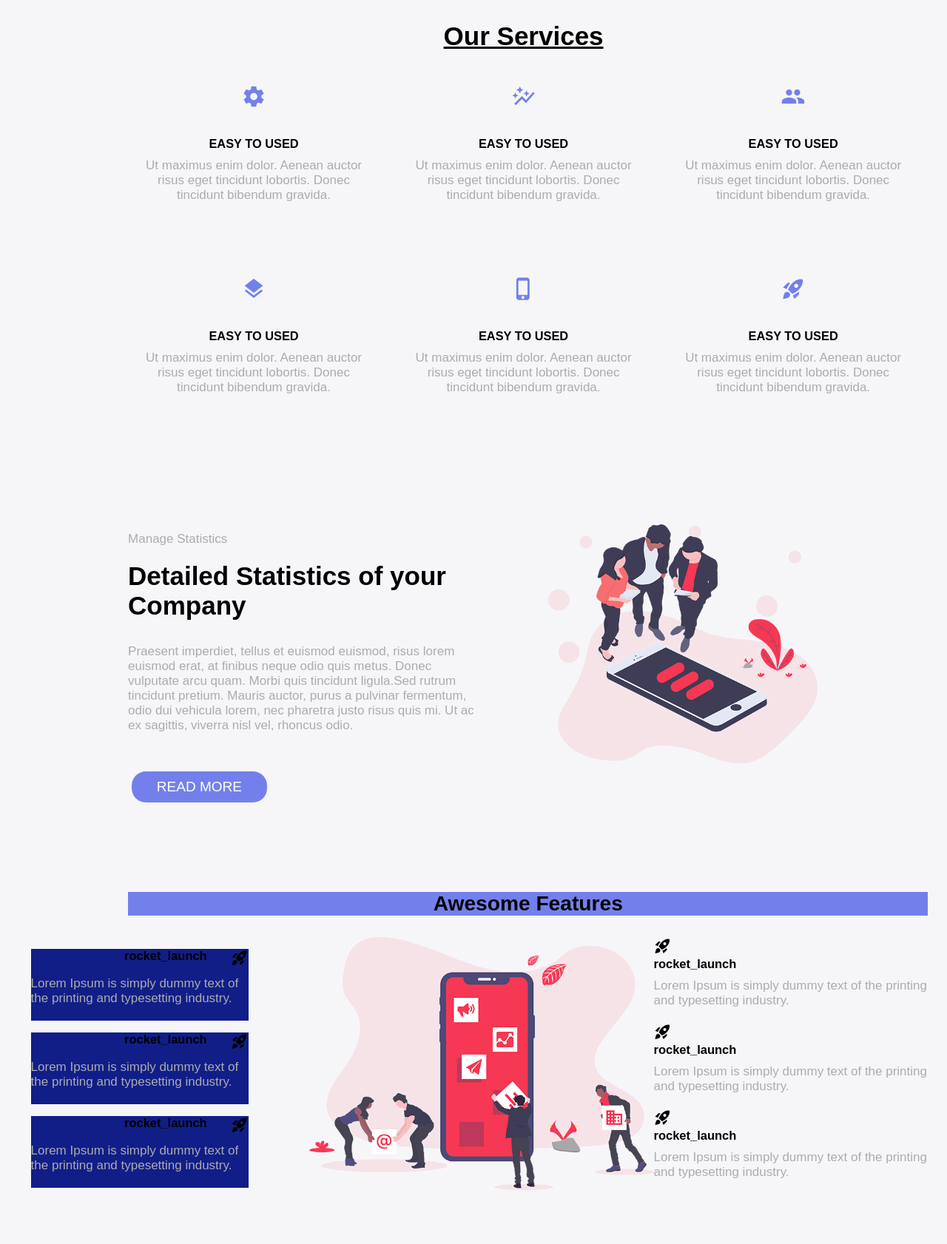
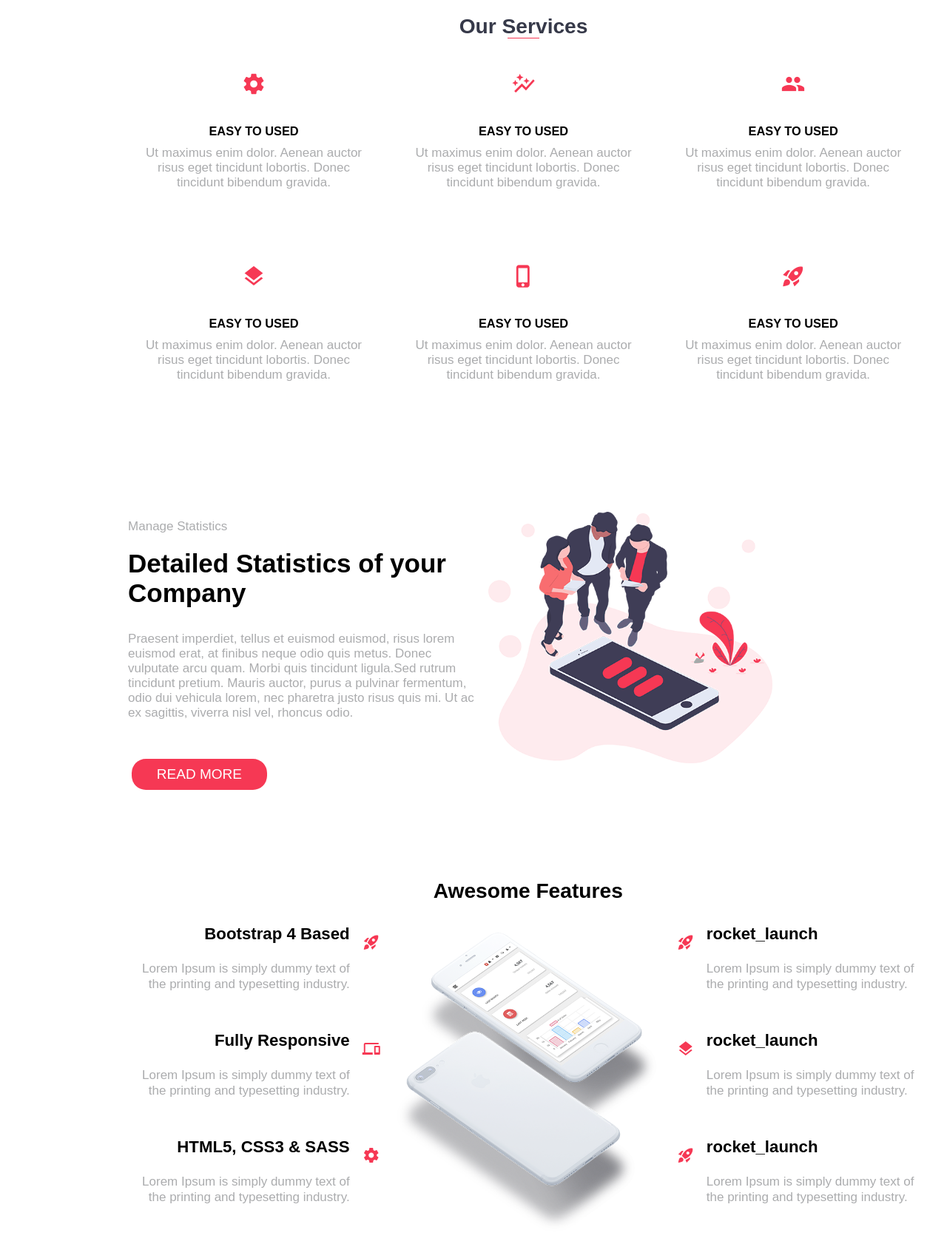
Before and after one commit to moatazBamossa/fusion-opl, a plain HTML site: page index.html in a window 1280 px wide. Shown: the part 800-2482 px from the top of the page at 74% size. Before the commit the page ends 2422 px from the top, so only its background shows below. Drawn offline with Linux system fonts and the light colour scheme.

Commit message:
edite the color and add Awesome Features

```diff
--- a/index.html
+++ b/index.html
@@ -147,7 +147,7 @@
         </div>
         <div class="AwesomeFeatures">
             <div class="title">
-                <h1> Awesome Features </h1>
+                <h1 class="lines"> Awesome Features </h1>
             </div>
         </div>
         <div class="Features">
@@ -158,7 +158,7 @@
                             <span class="material-icons">rocket_launch</span>
                         </div>
                         <div class="title">
-                            <h3>rocket_launch</h3>
+                            <h3>Bootstrap 4 Based</h3>
                         </div>
                     </div>
                     <div class="paragraph">
@@ -168,7 +168,51 @@
                 <div class="feature">
                     <div class="up">
                          <div class="icon">
+                             <span class="material-icons">devices</span>
+                         </div>
+                         <div class="title">
+                             <h3>Fully Responsive</h3>
+                         </div>
+                     </div>
+                     <div class="paragraph">
+                         <p>Lorem Ipsum is simply dummy text of the printing and typesetting industry.</p>
+                     </div>
+                 </div>
+                 <div class="feature">
+                    <div class="up">
+                         <div class="icon">
+                             <span class="material-icons">settings</span>
+                         </div>
+                         <div class="title">
+                             <h3>HTML5, CSS3 & SASS</h3>
+                         </div>
+                     </div>
+                     <div class="paragraph">
+                         <p>Lorem Ipsum is simply dummy text of the printing and typesetting industry.</p>
+                     </div>
+                 </div>
+            </div>
+            <div class="middle">
+                <img src="image/intro-mobiles.png" alt="">
+            </div>
+            <div class="right">
+                <div class="feature">
+                    <div class="up">
+                         <div class="icon">
                              <span class="material-icons">rocket_launch</span>
+                         </div>
+                         <div class="title">
+                             <h3>rocket_launch</h3>
+                         </div>
+                     </div>
+                     <div class="paragraph">
+                         <p>Lorem Ipsum is simply dummy text of the printing and typesetting industry.</p>
+                     </div>
+                 </div>
+                 <div class="feature">
+                    <div class="up">
+                         <div class="icon">
+                             <span class="material-icons">layers</span>
                          </div>
                          <div class="title">
                              <h3>rocket_launch</h3>
@@ -192,44 +236,6 @@
                      </div>
                  </div>
             </div>
-            <div class="middle">
-                <img src="image/intro-mobile.png" alt="">
-            </div>
-            <div class="right">
-                <div class="up">
-                    <div class="icon">
-                        <span class="material-icons">rocket_launch</span>
-                    </div>
-                    <div class="title">
-                        <h3>rocket_launch</h3>
-                    </div>
-                </div>
-                <div class="paragraph">
-                    <p>Lorem Ipsum is simply dummy text of the printing and typesetting industry.</p>
-                </div>
-                <div class="up">
-                    <div class="icon">
-                        <span class="material-icons">rocket_launch</span>
-                    </div>
-                    <div class="title">
-                        <h3>rocket_launch</h3>
-                    </div>
-                </div>
-                <div class="paragraph">
-                    <p>Lorem Ipsum is simply dummy text of the printing and typesetting industry.</p>
-                </div>
-                <div class="up">
-                    <div class="icon">
-                        <span class="material-icons">rocket_launch</span>
-                    </div>
-                    <div class="title">
-                        <h3>rocket_launch</h3>
-                    </div>
-                </div>
-                <div class="paragraph">
-                    <p>Lorem Ipsum is simply dummy text of the printing and typesetting industry.</p>
-                </div>
-            </div>
         </div>
     </div>
 </body>
--- a/stayle.css
+++ b/stayle.css
@@ -1,5 +1,5 @@
 :root {
-    --color-primary : #7380ec;
+    --color-primary : #f63854;
     --color-danger : red;
     --color-success : green;
     --color-warning : #ffbb55;
@@ -10,14 +10,16 @@
     --color-light : rgba(132,139,200,0.18);
     --color-primary-variant : #111e88;
     --color-dark-variant : #677483;
-    --color-background : #f6f6f9;
+    --color-background : #fff;
     --card-border-radius : 2rem;
     --border-radius-1 : 0.4rem;
     --border-radius-2 : 0.8rem;
     --border-radius-3 : 1.2rem;
     --card-padding: 1.8rem;
     --padding-1: 1.2rem;
-    --box-shadow: 0 0 12px var(--color-light);
+    --box-shadow: 7px 8px 17px gray;
+    --font-family-sans-serif: -apple-system,BlinkMacSystemFont,"Segoe UI",Roboto,"Helvetica Neue",Arial,sans-serif,"Apple Color Emoji","Segoe UI Emoji","Segoe UI Symbol";
+    --font-family-monospace: SFMono-Regular,Menlo,Monaco,Consolas,"Liberation Mono","Courier New",monospace;
 }
 *{
     margin: 0;
@@ -48,12 +50,12 @@ body {
     gap: 1.8rem;
     justify-items: end;
 }
-.top a{
+.top .Navation a{
     color: var(--color-dark);
     text-decoration: none;
     position: relative;
 }
-.top a:before {
+.top .Navation a:before {
     content: "";
     position: absolute;
     left: 0;
@@ -64,15 +66,15 @@ body {
     transition: width 300ms ease;
   }
 
-  .top a:hover:before{
+  .top .Navation a:hover:before{
     width: 100%;
   }
-  .top a:hover {
+  .top .Navation a:hover {
     color: var(--color-primary);
   }
 img {
     display: block;
-    width: 100%;
+    width: 70%;
 }
 
 .top{
@@ -92,7 +94,7 @@ img {
 .container .top .Navation {
     display: flex;
     gap: 2vw;
-    font-size: 17px;
+    font-size: 15px;
 
 }
 .container .top .Navation .active {
@@ -101,7 +103,7 @@ img {
 /* ============== Second part */
 .second {
     background-image: url(image/hero-area.svg);
-    background-position: center center;
+    background-position: bottom;
     background-repeat: no-repeat;
     background-size: cover;
     margin-top: 2rem;
@@ -115,9 +117,11 @@ img {
     margin-left: 9%;
     width: 41%;
 }
+
 .second .left h1 {
    font-size: 40px;
    margin-bottom: 3rem;
+   font-family: 'Arvo';
 }
 
 .paragraph{
@@ -157,32 +161,61 @@ img {
     background: transparent;
     color: var(--color-primary);
     border: 1px solid var(--color-primary);
-    box-shadow: var(--box-shadow);
+
 }
 .second .left .btn-learnmore:hover {
     background:var(--color-primary);
     color: var(--color-white);
     border: 1px solid var(--color-primary);
-    box-shadow: var(--box-shadow);
+
 }
 
 .second .right img{
-    width: 75%;
+    width: 66%;
 }
-.backimg {
+/* .backimg {
     margin-bottom: -112px
-}
+} */
 
 /* ============= Services ============= */
 .thered{
+    margin-top: 2rem;
     text-align: center;
     width: 89%;
-    }
-.thered h1 {
-    font-size: 35px;
-    text-align: center;
-    text-decoration: underline;
 }
+.thered h1{
+    min-width: auto;
+    color: var(--color-dark);
+    text-decoration: none;
+    position: relative;
+}
+
+lines{
+    min-width: auto;
+    color: var(--color-dark);
+    text-decoration: none;
+    position: relative;
+}
+lines:before {
+    content: "";
+    position: absolute;
+    left: 48%;
+    bottom: 0;
+    width: 4%;
+    height: 1px;
+    background-color: var(--color-primary);
+}
+.thered h1:before {
+    content: "";
+    position: absolute;
+    left: 48%;
+    bottom: 0;
+    width: 4%;
+    height: 1px;
+    background-color: var(--color-primary);
+    transition: width 300ms ease;
+  }
+
 
 .thered .services {
     display: grid;
@@ -213,9 +246,9 @@ img {
     margin-top: 10px;
 }
 
-.services .service:hover
+.thered .services .service:hover
  {
-   box-shadow: var(--box-shadow);
+    box-shadow: var(--box-shadow)
 }
 
 .services .service:hover .icon span{
@@ -229,7 +262,7 @@ img {
     display: flex;
 }
 .ManageStatistics .left {
-    width: 44%;
+    width: 80%;
 }
 .ManageStatistics .left h1{
     font-size: 35px;
@@ -247,38 +280,55 @@ img {
 }
 
 .ManageStatistics .right {
-    width: 44%;
+    width: 100%;
     margin-left: 12px
 }
 .ManageStatistics .right img{
-    padding: 0rem 2rem 0rem 5rem;
+    padding: 0rem 2rem 0rem 0rem;
 }
-/* ============================== */
+/* ==============AwesomeFeatures================ */
 .AwesomeFeatures {
     width: 88%;
 }
 .AwesomeFeatures .title h1{
-    background-color: #7380ec;
     text-align: center;
 }
 .Features {
     display: flex;
+    justify-content: center;
+    align-content: center;
+    align-items: center;
+    width: 88%;
+}
+.Features .left{
+text-align: end;
+}
+.Features .feature{
+    margin-bottom: 2rem;
+    transition: all 300ms ease;
+}
+.Features .feature .up .title {
+    font-size: 19px;
+}
+.Features .feature .up .icon {
+    color: var(--color-primary);
+    float: right;
+     padding: 12px 16px 39px 17px;
+}
+.Features .feature .paragraph {
+    padding: 13px 12px 21px 12px;
+    line-height: 21px;
 
 }
-.Features .feature {
-    margin: 1rem 1rem 1rem 1rem;
-    width: 75%;
-    background-color: #677483;
-
+.Features .right .feature .up .icon {
+    float: left;
 }
-.Features .feature {
-    background: #111e88;
+.Features .left .feature:hover{
+    box-shadow: var(--box-shadow)
 }
-
-.Features .feature .up {
-    display: flex;
-    flex-direction: row-reverse;
+.Features .right .feature:hover{
+    box-shadow: var(--box-shadow)
 }
-.Features .feature .up .icon span {
-    margin-left: 2rem;
+.Features .middle img {
+    width: 100%;
 }
```
